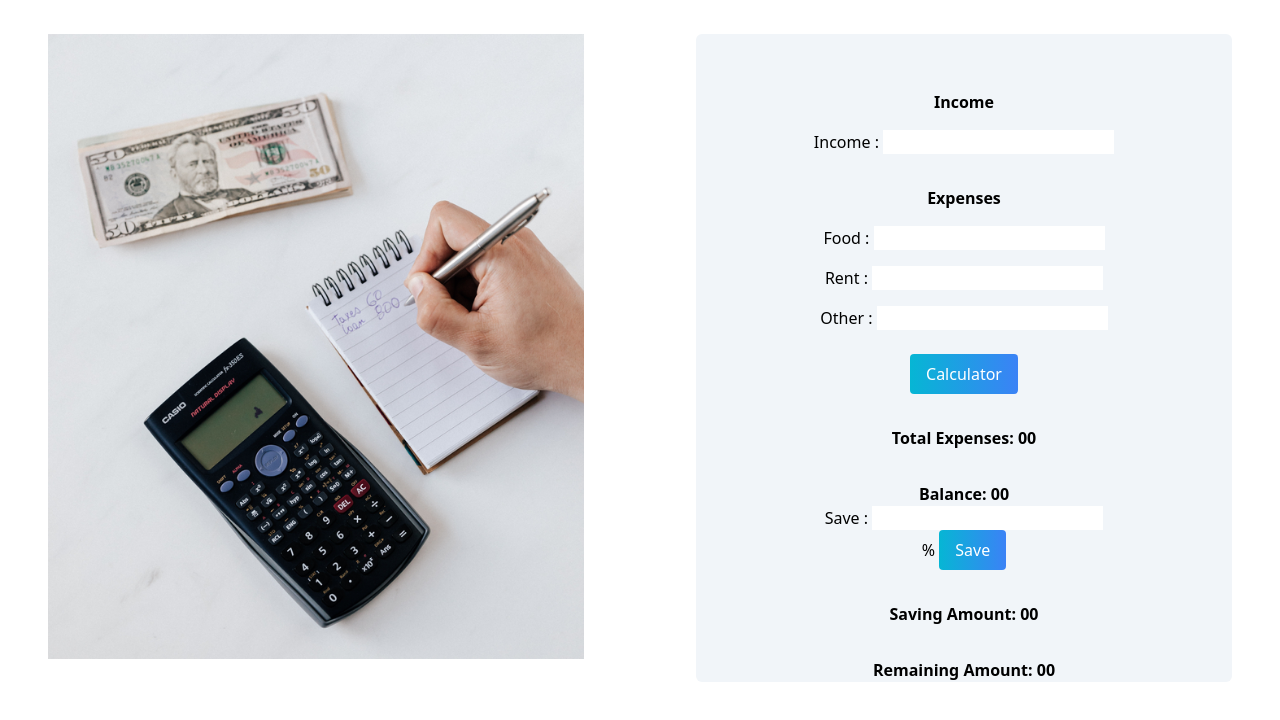
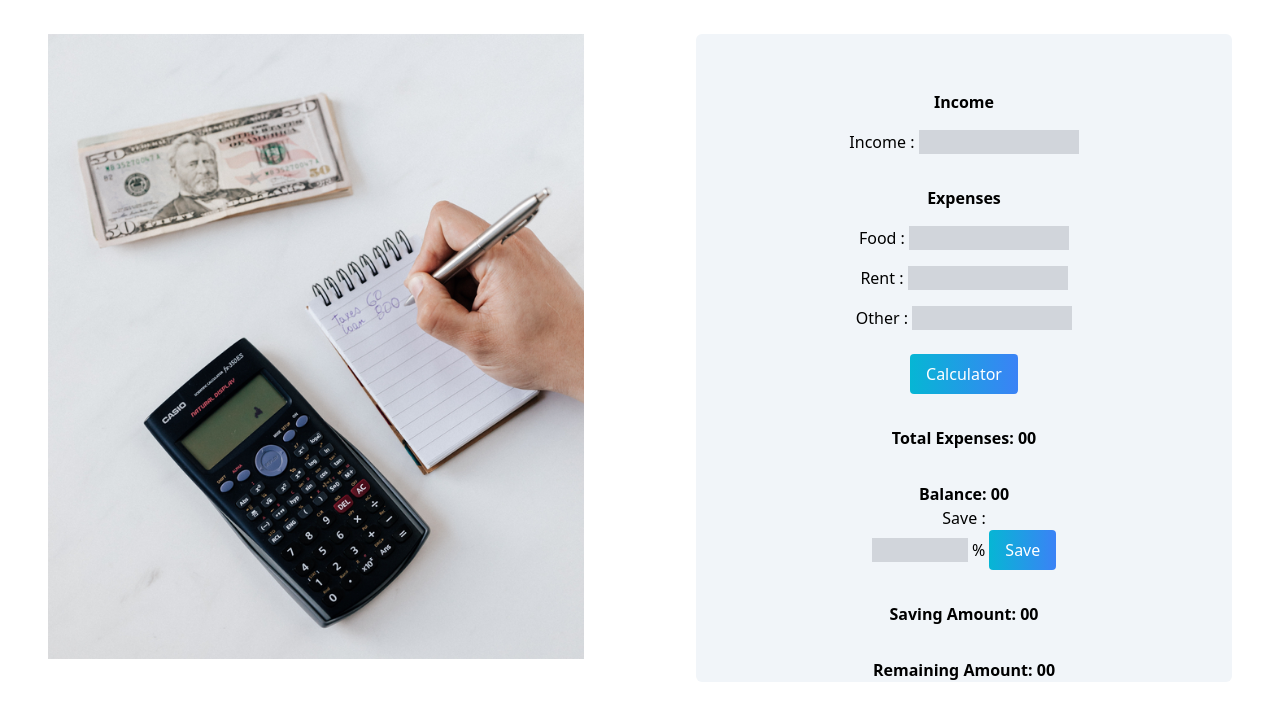
Before and after one commit to anurag14201/Budget-Calculator, a plain HTML site: page index.html in a window 1280 px wide. Shown: the part 94-814 px from the top of the page. Drawn offline with nearby package versions, Linux system fonts and the light colour scheme.

Commit message:
JS ADDING

```diff
--- a/JS/budget-Cal.js
+++ b/JS/budget-Cal.js
@@ -0,0 +1,15 @@
+// const incomeTotal = document.getElementById('income-total');
+// const incomeValue = incomeTotal.value;
+// console.log('wfn'incomeValue);
+
+function totalCost(product) {
+    const allItemsCost = document.getElementById(product, '-budget');
+    const allItemsValue = allItemsCost.value;
+    allItemsCost.value = allItemsValue;
+    console
+}
+
+document.getElementById('total-veraity').addEventListener('click', function () {
+    totalCost(Food);
+    console.log(totalCost(Food));
+})
--- a/index.html
+++ b/index.html
@@ -22,20 +22,28 @@
             <div class="border-0 rounded-md bg-slate-100 m-12 ">
                 <div class="text-center">
                     <h1 class="text-center text-1xl font-bold mt-14">Income</h1>
-                    <h1 class="mt-4 ">Income : <input id="" type="text" name="" id=""></h1>
+                    <h1 class="mt-4 ">Income : <input id="income-total" class="bg-gray-300 w-40" id="" type="text"
+                            name="" id=""></h1>
                     <h1 class="text-center text-1xl font-bold mt-8">Expenses</h1>
-                    <h1 class="mt-4"> Food : <input id="veraity-budget" type="text" name="" id=""></h1>
-                    <h1 class="mt-4"> Rent : <input id="veraity-budget" type="text" name="" id=""></h1>
-                    <h1 class="mt-4">Other : <input id="veraity-budget" type="text" name="" id=""></h1>
+                    <h1 class="mt-4"> Food : <input class="bg-gray-300 w-40" id="veraity-budget" type="text" name=""
+                            id=""></h1>
+                    <h1 class="mt-4"> Rent : <input class="bg-gray-300 w-40" id="veraity-budget" type="text" name=""
+                            id=""></h1>
+                    <h1 class="mt-4">Other : <input class="bg-gray-300 w-40" id="veraity-budget" type="text" name=""
+                            id=""></h1>
                     <button id="total-veraity"
                         class="bg-gradient-to-r from-cyan-500 to-blue-500 px-4 py-2 rounded text-white mt-6 "
                         type="submit">Calculator</button>
                     <h1 class="mt-8 font-bold">Total Expenses: <span>00</span></h1>
                     <h1 class="mt-8 font-bold">Balance: <span>00</span></h1>
-                    <h1>Save : <input type="text" name="" id=""></h1>
-                    <span>%</span>
-                    <button class="bg-gradient-to-r from-cyan-500 to-blue-500 px-4 py-2 rounded text-white"
-                        type="submit">Save</button>
+                    <div>
+                        <h1>Save :</h1>
+                        <input class="w-24 bg-gray-300" type="text" name="" id="">
+                        <span>%</span>
+                        <button class="bg-gradient-to-r from-cyan-500 to-blue-500 px-4 py-2 rounded text-white"
+                            type="submit">Save</button>
+                    </div>
+
                     <h1 class="mt-8 font-bold">Saving Amount: <span>00</span></h1>
                     <h1 class="mt-8 font-bold">Remaining Amount: <span>00</span></h1>
                 </div>
```
